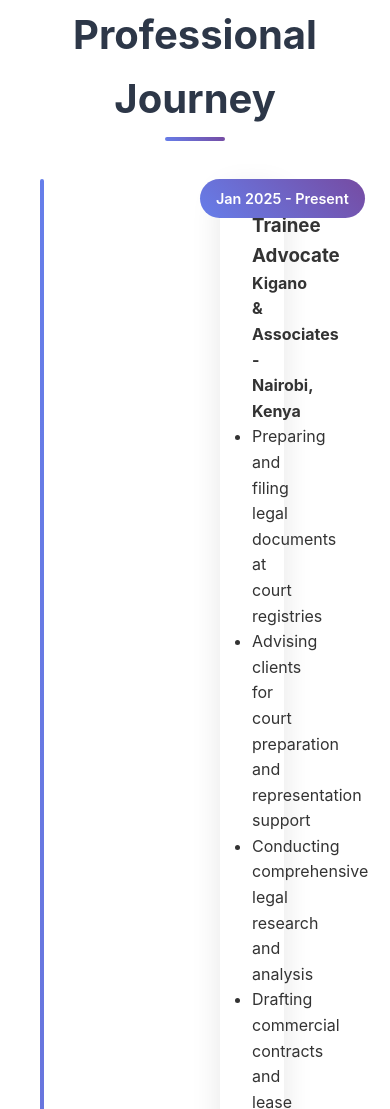
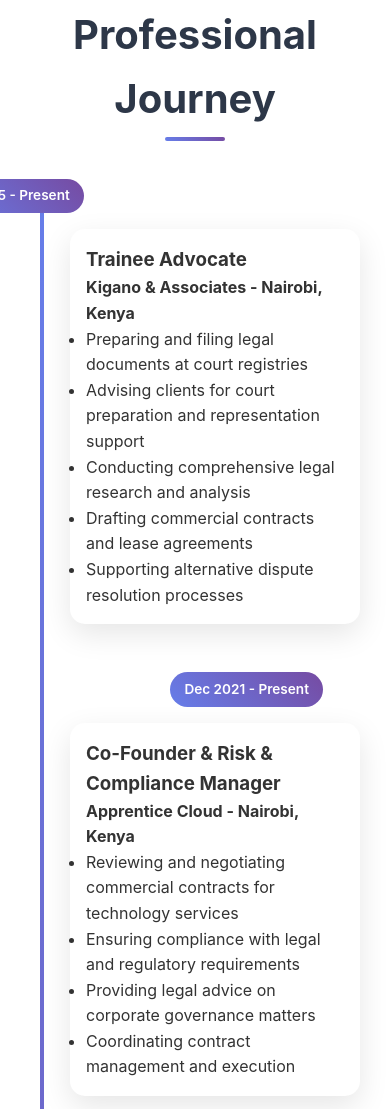
Before and after one commit to KiiruM/My-Profile, a plain HTML site: page index.html in a window 390 px wide. Shown: the part 2536-3645 px from the top of the page. Drawn offline with Linux system fonts and the light colour scheme.

Commit message:
Add files via upload

```diff
--- a/index.html
+++ b/index.html
@@ -818,38 +818,53 @@
                 text-align: center;
             }
 
+            /* Optimized Timeline for Mobile */
+            .timeline {
+                padding: 0 10px; /* Reduced horizontal padding for very small screens */
+            }
+
             .timeline::before {
-                left: 20px; /* Keep the line on the left */
+                left: 20px; /* Vertical line remains on the left */
                 transform: translateX(0);
             }
 
+            .timeline-item {
+                /* On mobile, stack date and content vertically */
+                display: flex;
+                flex-direction: column;
+                align-items: flex-start; /* Align content to the left */
+                margin: 3rem 0; /* Maintain vertical spacing */
+                padding-left: 40px; /* Make space for the vertical line */
+            }
+
             .timeline-content {
-                width: calc(100% - 60px); /* Adjust width for smaller screens */
-                margin-left: 60px; /* Push content to the right of the line */
-                text-align: left !important;
+                width: 100%; /* Ensure content takes full available width within the item's padding */
+                margin-left: 0; /* No margin-left needed here, handled by item padding */
+                text-align: left; /* Ensure text is left-aligned */
+                padding: 1rem; /* Adjust padding for mobile */
+                margin-top: 1rem; /* Space between date and content */
+            }
+
+            /* Remove previous odd/even specific styles for timeline-content as they are now handled by general rules */
+            .timeline-item:nth-child(odd) .timeline-content,
+            .timeline-item:nth-child(even) .timeline-content {
+                text-align: left; /* Explicitly ensure left alignment */
             }
 
             .timeline-date {
-                position: absolute; /* Ensure correct positioning on mobile */
-                top: 0; /* Adjust top for mobile */
-                left: 0; /* Adjust left for mobile */
-                transform: translateY(0); /* Reset transform for mobile */
-                background: linear-gradient(45deg, #667eea, #764ba2); /* Bring back background for mobile */
+                position: relative; /* Make it flow with the document */
+                top: auto;
+                left: auto;
+                transform: none;
+                background: linear-gradient(45deg, #667eea, #764ba2);
                 color: white;
-                padding: 0.5rem 1rem;
-                border-radius: 25px;
+                padding: 0.4rem 0.9rem;
+                border-radius: 20px;
                 font-weight: 600;
-                font-size: 0.9rem;
+                font-size: 0.85rem;
                 white-space: nowrap;
                 z-index: 1;
-                margin-left: 20px; /* Align with timeline line */
-            }
-
-            .timeline-item:nth-child(odd) .timeline-date,
-            .timeline-item:nth-child(even) .timeline-date {
-                left: 20px; /* Align dates to the left for mobile */
-                right: auto;
-                text-align: left;
+                margin-left: -20px; /* Pull date bubble slightly left to overlap the line */
             }
 
             .gallery-grid {
```
